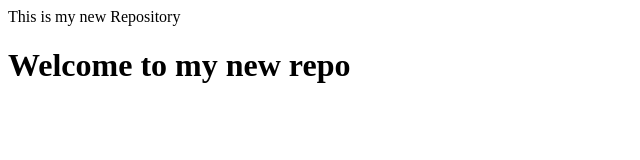
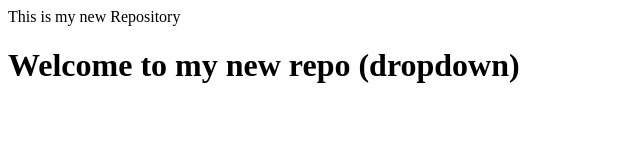
Before and after one commit to SACHINBODARE07/NewGit, a plain HTML site: page index.html in a window 1280 px wide. Shown: the whole page, without its empty margins (0-640 px from the left). Drawn offline with Linux system fonts and the light colour scheme.

Commit message:
Add dropdown

```diff
--- a/index.html
+++ b/index.html
@@ -1,2 +1,2 @@
 <p>This is my new Repository</p>
-<h1>Welcome to my new repo</h1>
+<h1>Welcome to my new repo (dropdown)</h1>
```
